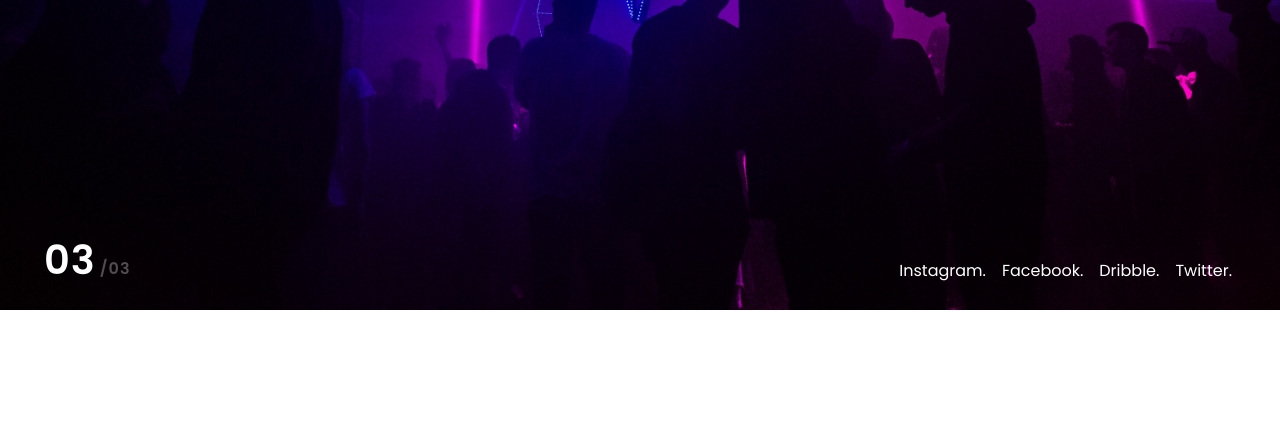
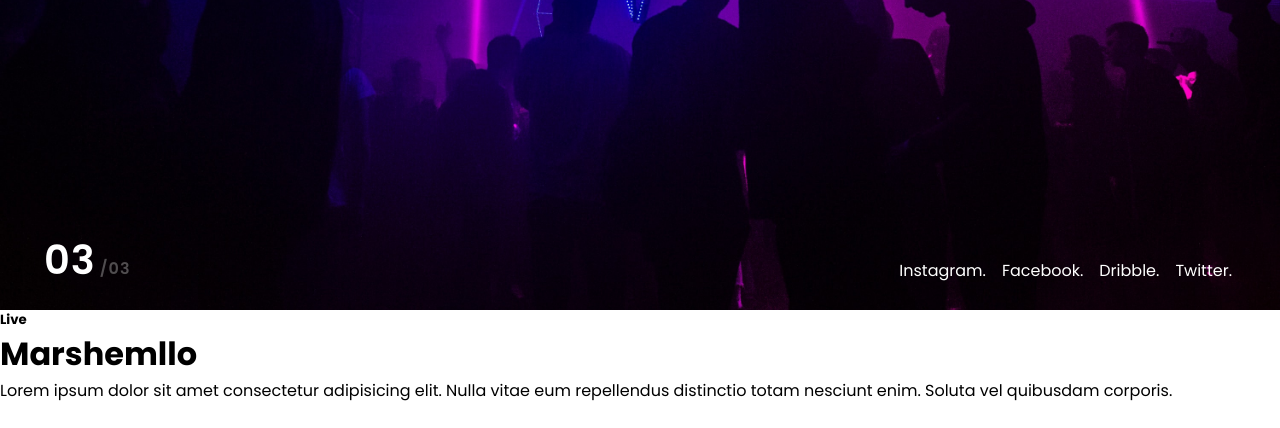
Before and after one commit to sbkjarmul/Beatmaker, a plain HTML site: page index.html in a window 1280 px wide. Shown: the part 490-918 px from the top of the page. Before the commit the page ends 800 px from the top, so only its background shows below. Drawn offline with Linux system fonts and the light colour scheme.

Commit message:
Add Marshmallo section

```diff
--- a/index.html
+++ b/index.html
@@ -40,5 +40,24 @@
       </div>
     </div>
     <!-- End Landing Page -->
+
+    <!-- Marshmello Section -->
+    <div class="marshmello">
+      <div class="dj-box">
+        <div class="content-box">
+          <h5>Live</h5>
+          <h1>Marshemllo</h1>
+          <p>
+            Lorem ipsum dolor sit amet consectetur adipisicing elit. Nulla vitae
+            eum repellendus distinctio totam nesciunt enim. Soluta vel quibusdam
+            corporis.
+          </p>
+        </div>
+        <div class="img-box">
+          <img src="img/" alt="" />
+        </div>
+      </div>
+    </div>
+    <!-- End Marshmello Section -->
   </body>
 </html>
```
